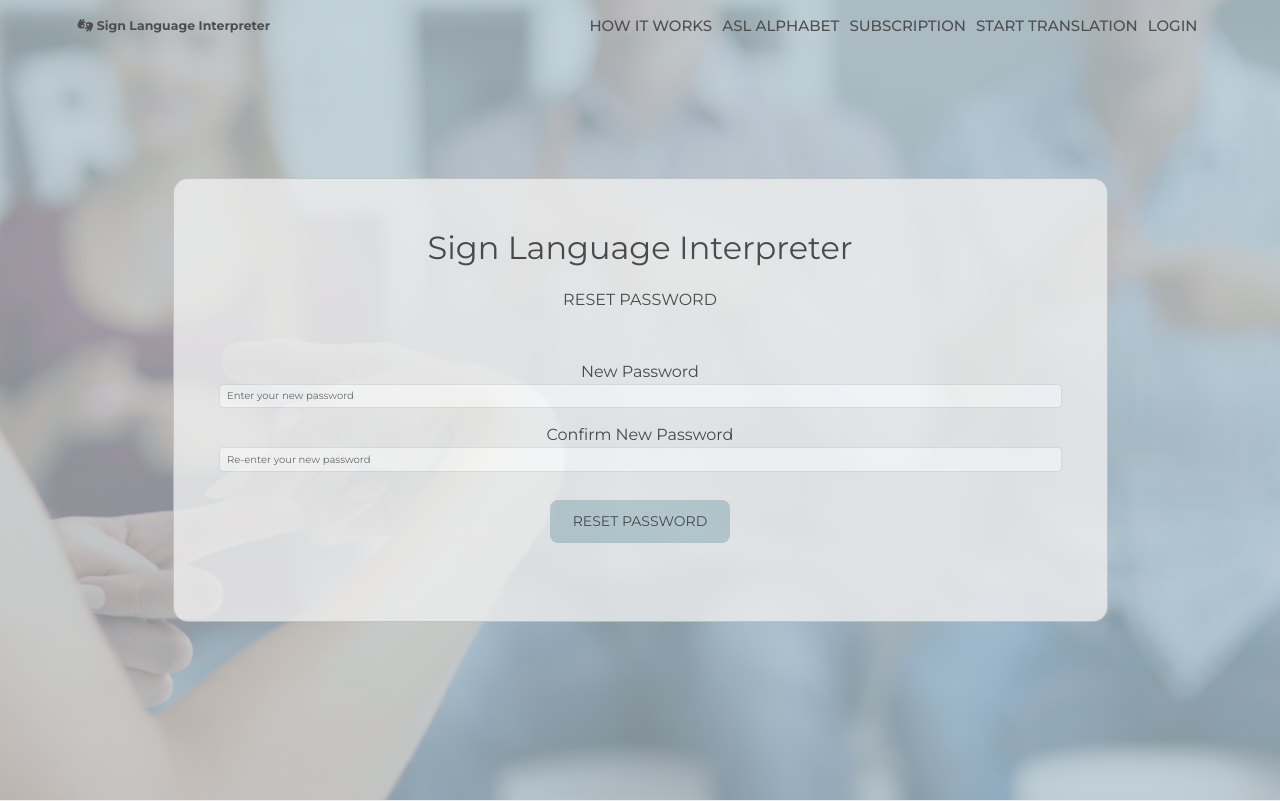
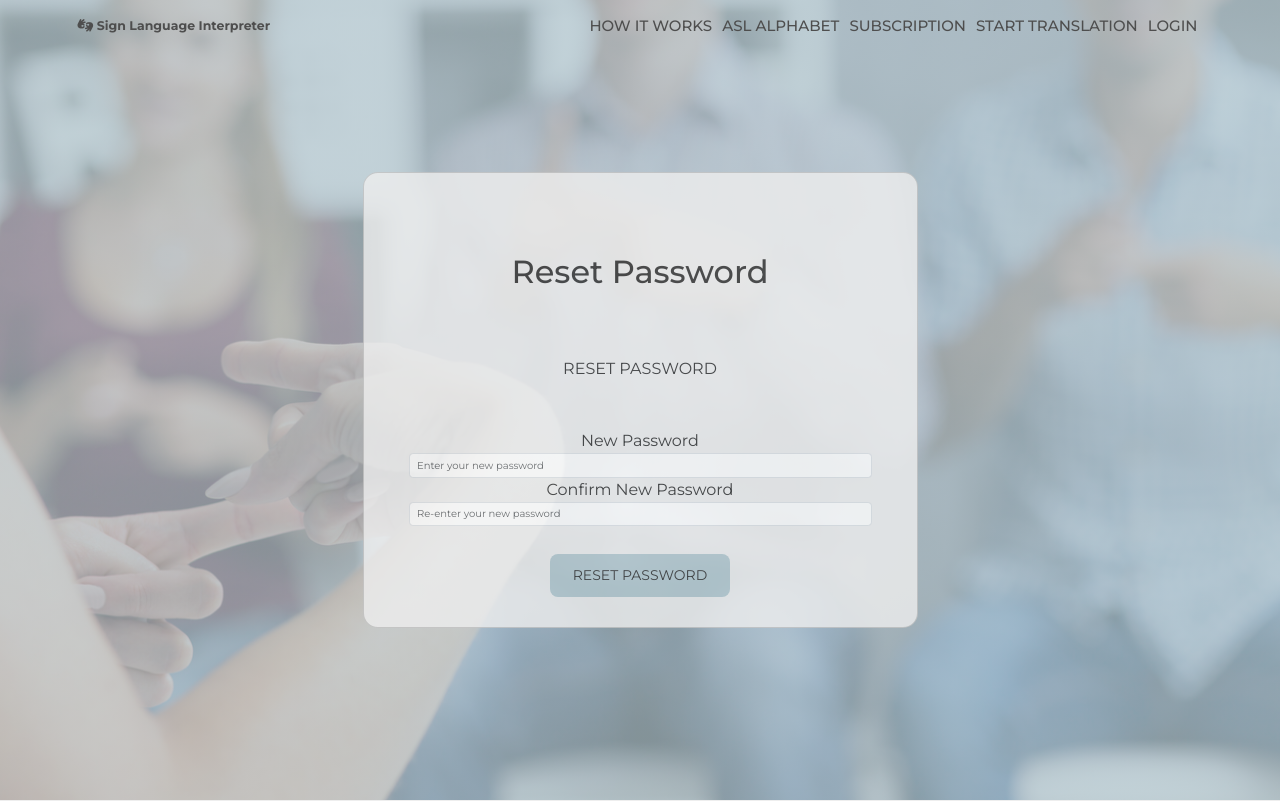
Before and after one commit to Bartosz-Wilkowski/53852_54355_52324_58445_58444, a Flask app: page /reset/1 in a window 1280 px wide. Shown: the top 801 px of the page. Run offline with Flask 3, Linux system fonts and the light colour scheme; some libraries are stand-ins or nearby versions.

Commit message:
reset password page

```diff
--- a/app/static/css/main.css
+++ b/app/static/css/main.css
@@ -642,6 +642,14 @@ nav .navbar-brand:hover {
   cursor: pointer;
 }
 
+.container .reset-password-page .card-body {
+  color: #2e2e2e;
+}
+.container .reset-password-page .card-body .reset-password-page-title {
+  font-size: 2em;
+  margin: 2rem;
+}
+
 .wrapper {
   margin: 0 auto;
   width: 100%;
--- /dev/null
+++ b/app/static/sass/layout/_reset-password-page.scss
@@ -0,0 +1,13 @@
+.container {
+	.reset-password-page {
+		.card-body {
+			color: $dark;
+
+			.reset-password-page-title {
+				font-size: 2em;
+				margin: 2rem;
+			}
+
+		}
+	}
+}
--- a/app/static/sass/main.scss
+++ b/app/static/sass/main.scss
@@ -12,6 +12,7 @@
 @import './layout/login';
 @import './layout/userprofile';
 @import './layout/reset-password';
+@import './layout/reset-password-page';
 
 @import './components/wrapper';
 @import './components/buttons';
--- a/app/templates/reset_password.html
+++ b/app/templates/reset_password.html
@@ -1,36 +1,33 @@
-{% extends "base.html" %}
-{% block content %}
+{% extends "base.html" %} {% block content %}
 
 <section class="header">
     <div class="container py-5 h-100">
-        <div class="row d-flex justify-content-center align-items-center h-100">
-            <div class="col-xl-10">
+        <div class="row reset-password-page justify-content-center align-items-center h-100">
+            <div class="col-md-6">
                 <div class="card text-black">
                     <div class="row g-0">
                         <div class="card-body p-md-5 mx-md-4">
-                            <div class="text-center">
-                                <h1 class="login-title">Sign Language Interpreter</h1>
+                            <div class="card-body p-md-5 mx-md-4">
+                                <h2 class="reset-password-page-title">Reset Password</h2>
                             </div>
                             <p class="login-text">Reset Password</p>
                             <form id="resetPasswordForm" method="POST">
 
-                                <div data-mdb-input-init class="form-outline mb-4">
+                                <div data-mdb-input-init class="form-group">
                                     <label for="password">New Password</label>
                                     <input type="password" class="form-control" id="password" name="password"
                                         placeholder="Enter your new password" required>
                                 </div>
 
-                                <div data-mdb-input-init class="form-outline mb-4">
+                                <div data-mdb-input-init class="form-group">
                                     <label for="confirm_password">Confirm New Password</label>
                                     <input type="password" class="form-control" id="confirm_password"
                                         name="confirm_password" placeholder="Re-enter your new password" required>
                                 </div>
 
-                                <div class="login-button text-center ">
-                                    <button type="submit" data-mdb-button-init data-mdb-ripple-init
-                                        class="btn btn-primary btn-block fa-lg gradient-custom-2 mb-3">Reset
-                                        Password</button>
-                                </div>
+								<button type="submit" data-mdb-button-init data-mdb-ripple-init
+									class="btn reset-btn btn-primary">Reset
+									Password</button>
 
                                 <div id="error" class="text-danger">
                                     {% with messages = get_flashed_messages(with_categories=true) %}
```
Also changed, not shown: 1 other file.
